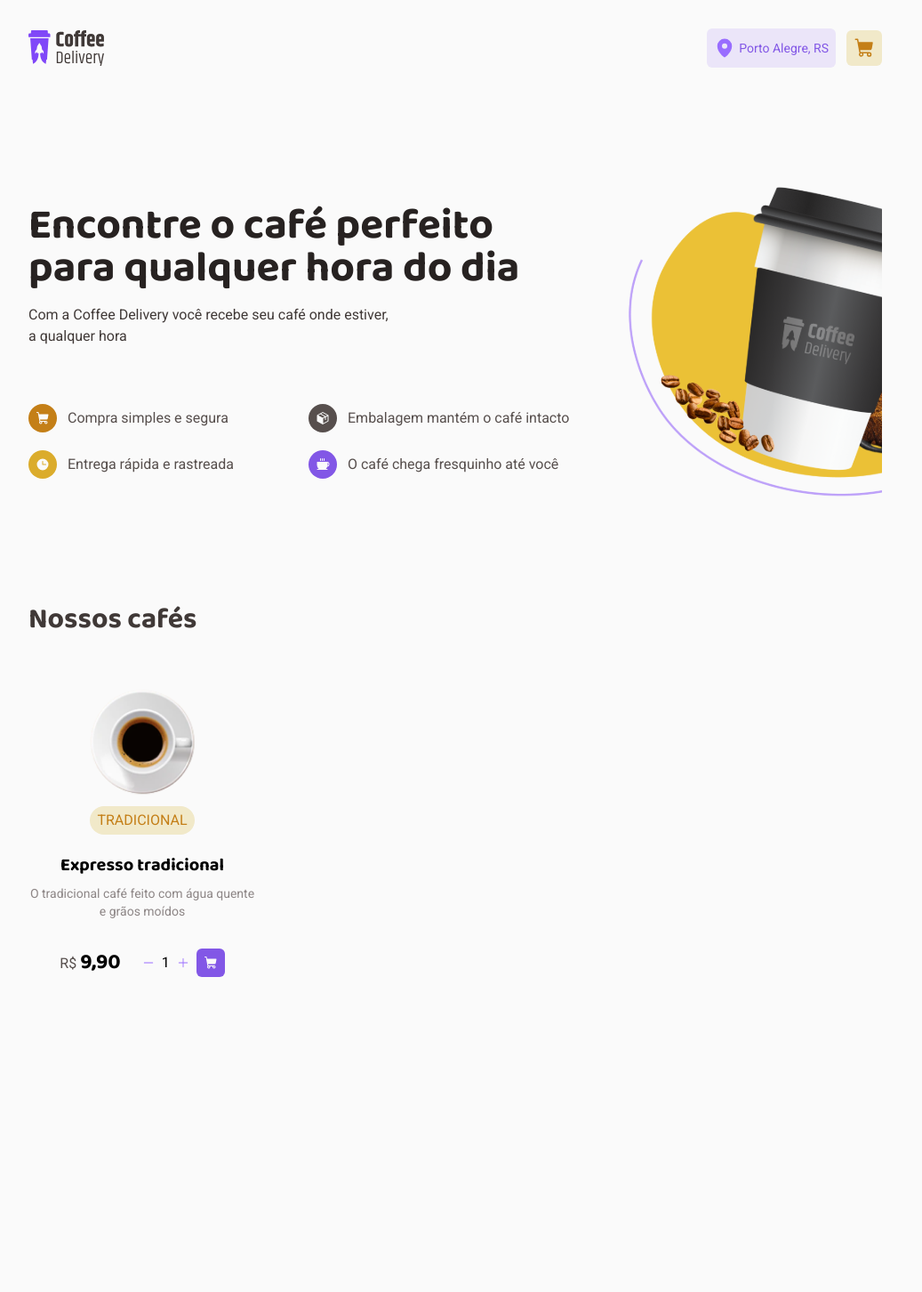
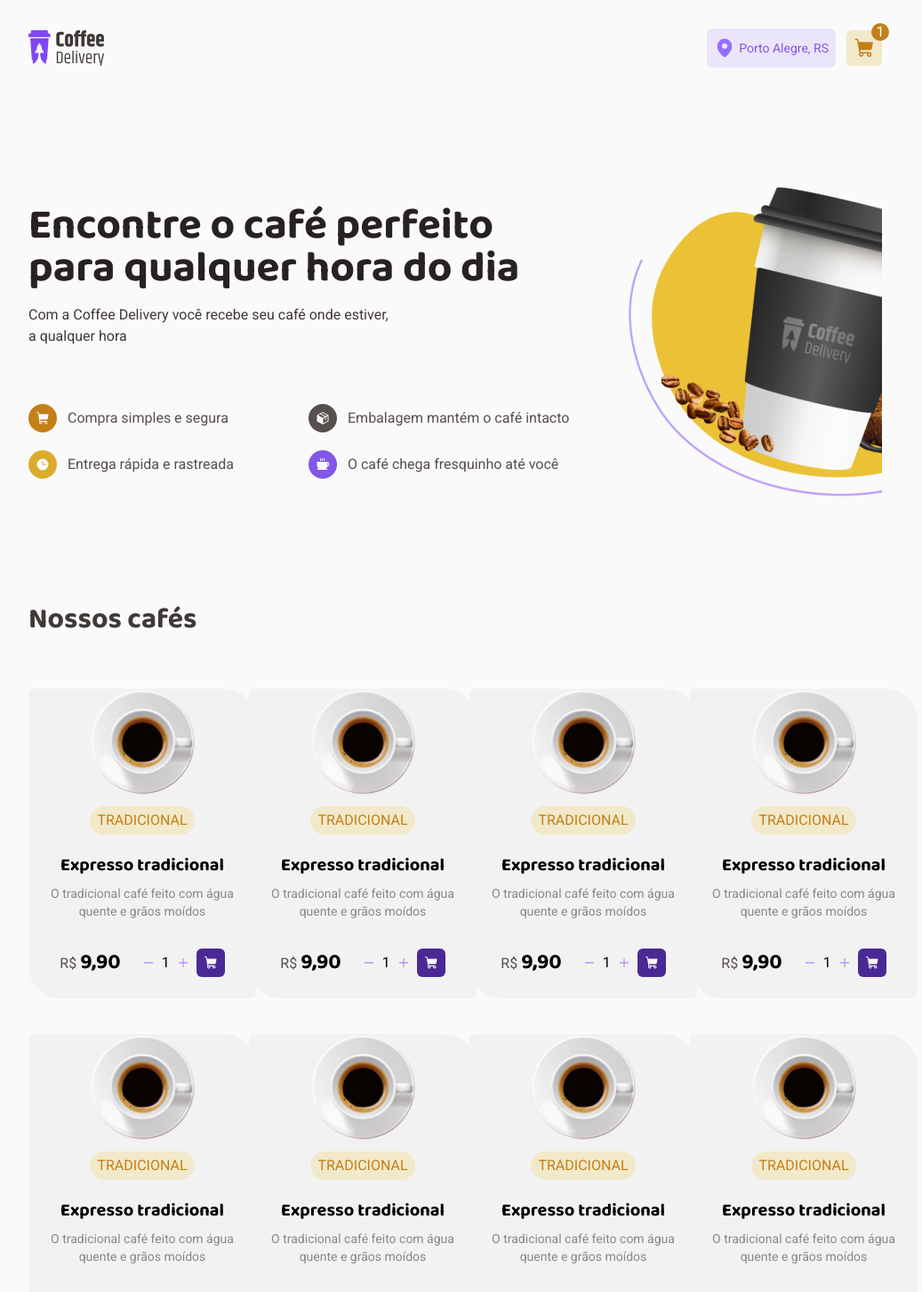
Before and after one commit to ReinaldoARamos/coffe-delivery-2, a Next.js app: page / in a window 1280 px wide. Shown: the top 1452 px of the page at 89% size, without its empty margins (128-1165 px from the left). Before the commit the page ends 1101 px from the top, so only its background shows below. Built offline with nearby package versions, Linux system fonts and the light colour scheme.

Commit message:
ajustando o grid da página de carringo

```diff
--- /dev/null
+++ b/src/app/cart/page.tsx
@@ -0,0 +1,18 @@
+import { Baloo_2 } from "next/font/google";
+import { AdressForm } from "../components/AdressForm/AdressForm";
+
+const inter = Baloo_2({
+    subsets: ["latin"],
+
+  });
+
+export default function Cart() {
+    return (
+        <div className="pt-10 px-40 grid grid-cols-2 gap-x-8 ">
+        <AdressForm />
+        <div className={`${inter.className} pb-4 text-lg font-bold`}>
+        Cafés selecionados
+      </div>
+      </div>
+    )
+}
--- /dev/null
+++ b/src/app/components/AdressForm/AdressForm.tsx
@@ -0,0 +1,32 @@
+import { MapPin } from "@phosphor-icons/react/dist/ssr";
+import { Baloo_2 } from "next/font/google";
+
+const inter = Baloo_2({
+  subsets: ["latin"],
+});
+export function AdressForm() {
+  return (
+    <div>
+      <div className={`${inter.className} pb-4 text-lg font-bold`}>
+        Complete seu pedido
+      </div>
+
+      <div className="bg-base-card p-10">
+        <div className="flex gap-2 pb-8">
+          <MapPin size={22} className="text-brandyellow-dark" />
+          <div className="flex flex-col ">
+            <span className="text-md leading-[130%] text-base-subtitle">
+              Endereço de entrega
+            </span>
+            <span className="text-sm leading-[130%] text-base-text">
+              Informe o endereço onde deseja receber o seu pedido
+            </span>
+          </div>
+        </div>
+        <div>Form</div>
+      </div>
+    </div>
+  );
+}
+
+//<div className={`${inter.className} text-lg font-bold pb-4`}>Complete seu pedido</div><div className="bg-base-card p-10">
--- a/src/app/components/Cart/Cart.tsx
+++ b/src/app/components/Cart/Cart.tsx
@@ -1,9 +1,17 @@
 import { ShoppingCart } from "@phosphor-icons/react/dist/ssr";
 
 export function Cart() {
-    return (
-        <div className="p-2 rounded-[6px] bg-brandyellow-light">
-            <ShoppingCart size={24 } weight="fill" className="text-brandyellow-dark" />
+  return (
+    <div className="relative">
+      <div className="p-2 rounded-[6px] bg-brandyellow-light relative">
+        <ShoppingCart size={24} weight="fill" className="text-brandyellow-dark" />
+        {/* Posicionando o ícone adicional no canto superior direito */}
+        <div className="absolute -top-2 -right-2">
+          <span className="bg-brandyellow-dark rounded-full p-2 w-5 h-5 flex items-center justify-center text-base-white">
+            1
+          </span>
         </div>
-    )
+      </div>
+    </div>
+  );
 }
--- a/src/app/components/CoffesAvailable/CoffesAvailable.tsx
+++ b/src/app/components/CoffesAvailable/CoffesAvailable.tsx
@@ -1,6 +1,5 @@
 /* eslint-disable @next/next/no-img-element */
 /* eslint-disable jsx-a11y/alt-text */
-
 
 import { Minus, Plus, ShoppingCart } from "@phosphor-icons/react/dist/ssr";
 
@@ -11,7 +10,7 @@ const inter = Baloo_2({
 });
 export function CoffesCard() {
   return (
-    <div className="flex flex-col justify-center w-64 items-center">
+    <div className="flex w-64 flex-col items-center justify-center rounded-bl-[36px] rounded-br-[6px] rounded-tl-[6px] rounded-tr-[36px] bg-base-card px-5 pb-6 ">
       <img
         src="coffees/expresso.png"
         alt=""
@@ -19,31 +18,33 @@ export function CoffesCard() {
         height={120}
         className="pb-3"
       />
-      <div className="flex item-center">
-        <span className="text-justify py-1 px-2 bg-brandyellow-light text-brandyellow-dark rounded-full mb-5">
+      <div className="item-center flex">
+        <span className="mb-5 rounded-full bg-brandyellow-light px-2 py-1 text-justify text-brandyellow-dark">
           TRADICIONAL
         </span>
       </div>
-      <div className={`${inter.className} text-xl font-bold pb-2`}>
+      <div className={`${inter.className} pb-2 text-xl font-bold`}>
         Expresso tradicional
       </div>
-      <span className="text-sm text-base-label text-center pb-8">
-      O tradicional café feito com água quente e grãos moídos
+      <span className="pb-8 text-center text-sm text-base-label">
+        O tradicional café feito com água quente e grãos moídos
       </span>
-      <div className="flex gap-6 items-center">
+      <div className="flex items-center gap-6 ">
         <div>
-            <span className="text-base-text">R$            </span>
-            <span className={`${inter.className} base-text font-bold text-2xl`}>9,90</span>
+          <span className="text-base-text">R$ </span>
+          <span className={`${inter.className} base-text text-2xl font-bold`}>
+            9,90
+          </span>
         </div>
         <div className="flex gap-2">
           <div className="flex items-center space-x-2">
-            <Minus size={14} className="text-brand-300"/>
+            <Minus size={14} className="text-brand-300 hover:cursor-pointer" />
             <span>1</span>
-            <Plus size={14} className="text-brand-300"/>
+            <Plus size={14} className="text-brand-300 hover:cursor-pointer"  />
           </div>
-            <div className="p-2 bg-brand-500 rounded-[6px]">
-                <ShoppingCart weight="fill" className="text-base-background "/>
-            </div>
+          <div className="rounded-[6px] bg-brand-600 p-2 hover:bg-brand-300 transition-colors hover:cursor-pointer">
+            <ShoppingCart weight="fill" className="text-base-background " />
+          </div>
         </div>
       </div>
     </div>
--- a/src/app/page.tsx
+++ b/src/app/page.tsx
@@ -16,8 +16,22 @@ export default function Home() {
         Nossos cafés
       </h2>
 
-      <div className="">
+      <div className="grid grid-cols-4 gap-x-8 gap-y-10">
         <CoffesCard />
+        <CoffesCard />
+        <CoffesCard />
+        <CoffesCard />
+        <CoffesCard />
+        <CoffesCard />
+        <CoffesCard />
+        <CoffesCard />
+        <CoffesCard />
+        <CoffesCard />
+        <CoffesCard />
+        <CoffesCard />
+        <CoffesCard />
+        <CoffesCard />
+
       </div>
 
 
--- a/tailwind.config.ts
+++ b/tailwind.config.ts
@@ -17,7 +17,8 @@ const config: Config = {
         brand: {
           100: '#EBE5F9',
           300: '#996DFF',
-          500: '#8257e6'
+          500: '#8257e6',
+          600: '#4B2995'
         },
         brandyellow :{
             dark: '#C47F17',
```
